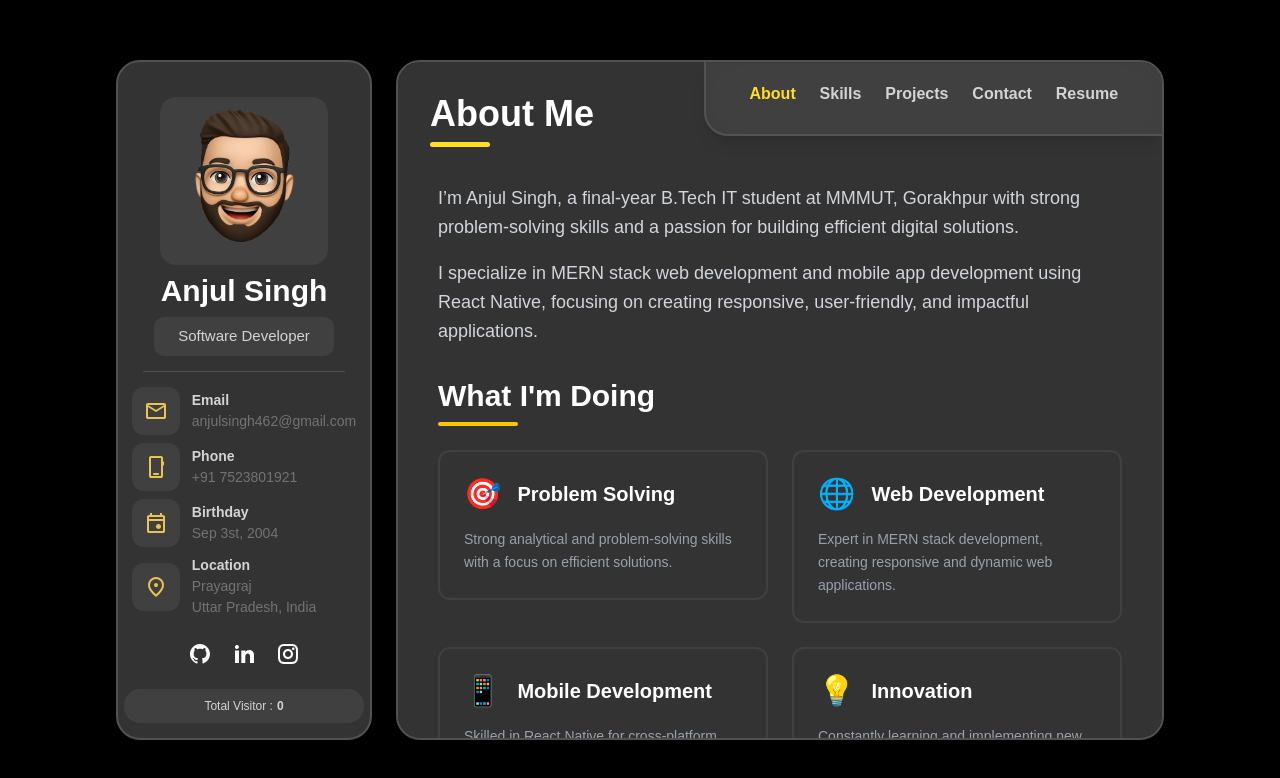
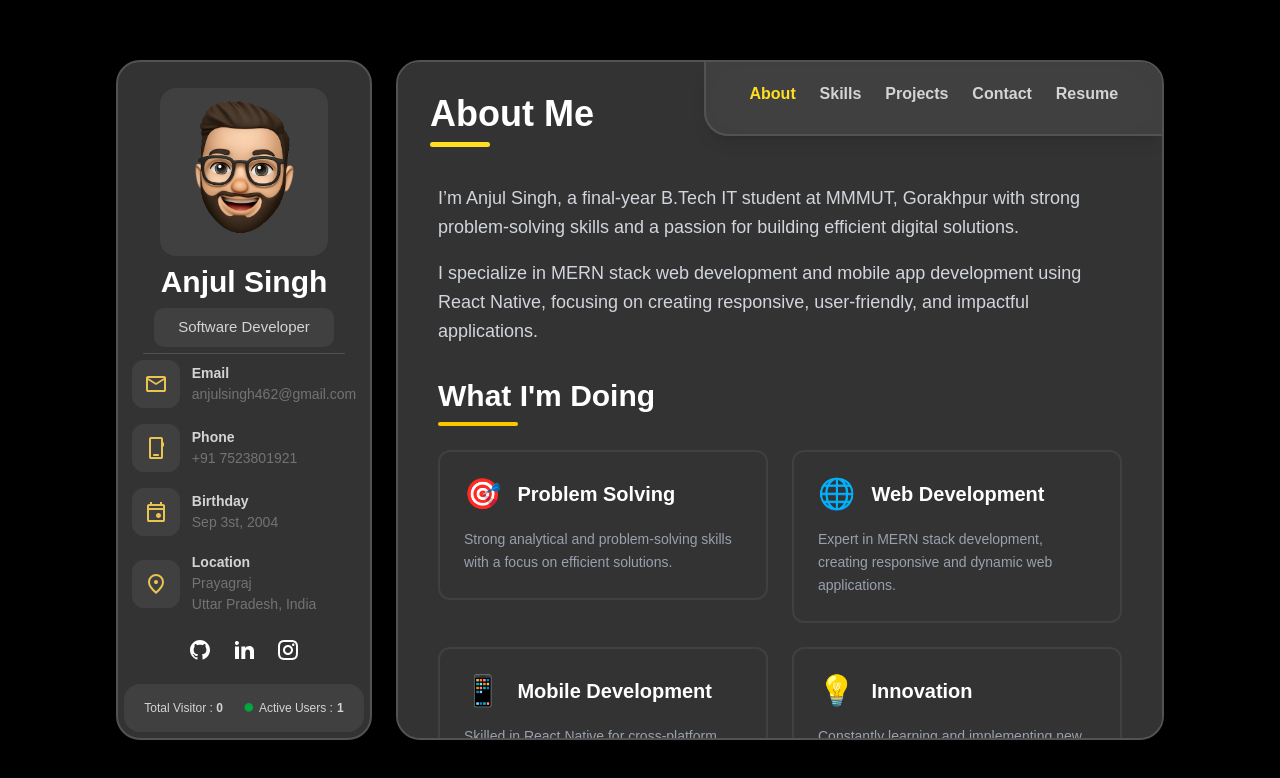
Before and after one commit to npmanjul/Anjuls-Portfolio, a Next.js app: page / in a window 1280 px wide. Shown: the top 778 px of the page. Built offline with nearby package versions, Linux system fonts and the light colour scheme; no server answers.

Commit message:
fix some bugs

```diff
--- a/src/app/page.tsx
+++ b/src/app/page.tsx
@@ -30,6 +30,7 @@ export default function Home() {
     region: string;
     country: string;
   } | null>(null);
+  const [activeUsers, setActiveUsers] = useState<number>(1);
 
   const getTotalVisit = async () => {
     try {
@@ -77,7 +78,7 @@ export default function Home() {
   useEffect(() => {
     // Create socket only once
     if (!socketRef.current) {
-      socketRef.current = io("https://portfolio-backend-1-7bjw.onrender.com");
+      socketRef.current = io("https://portfolio-live-visiter.onrender.com");
     }
 
     // Register event only once
@@ -91,9 +92,15 @@ export default function Home() {
           }
         );
       });
+
+      socket.on("active-users", (count: number) => {
+        setActiveUsers(count);
+      });
+
       // Cleanup on unmount
       return () => {
         socket.off("new-visitor");
+        socket.off("active-users");
       };
     }
   }, [visiterInfo]);
@@ -341,9 +348,13 @@ export default function Home() {
                       </a>
                     </div>
                     <div className="w-full">
-                      <div className="flex justify-center items-center gap-1 py-2 text-[12px] text-neutral-300 bg-neutral-700 rounded-2xl w-full">
+                      <div className="flex justify-center items-center gap-1 py-2 text-[12px] text-neutral-300 bg-neutral-700 rounded-2xl ">
                         Total Visitor :{" "}
                         <span className="font-bold">{totalVisit}</span>
+                      </div>
+                      <div>
+                        Active Users :{" "}
+                        <span className="font-bold">●{activeUsers}</span>
                       </div>
                     </div>
                   </div>
@@ -351,7 +362,7 @@ export default function Home() {
 
                 {/* Desktop Menu */}
                 <div className="hidden lg:block">
-                  <div className="flex flex-col items-start justify-center gap-2">
+                  <div className="flex flex-col items-start justify-center gap-4">
                     {/* Email */}
                     <div className="flex items-center justify-center gap-3">
                       <div className="p-3 bg-neutral-700 rounded-xl">
@@ -454,7 +465,7 @@ export default function Home() {
                 </div>
 
                 <div className="hidden lg:block">
-                  <div className="flex justify-center items-center gap-5 py-2">
+                  <div className="flex justify-center items-center gap-5 py-4">
                     <a
                       href="https://github.com/npmanjul"
                       target="_blank"
@@ -509,9 +520,18 @@ export default function Home() {
                   </div>
                 </div>
                 <div className="hidden lg:block w-[95%]">
-                  <div className="flex justify-center items-center gap-1 py-2 text-[12px] text-neutral-300 bg-neutral-700 rounded-2xl w-full">
-                    Total Visitor :{" "}
-                    <span className="font-bold">{totalVisit}</span>
+                  <div className="flex justify-center items-center gap-5 py-2 text-[12px] text-neutral-300 bg-neutral-700 rounded-2xl ">
+                    <div>
+                      Total Visitor :{" "}
+                      <span className="font-bold">{totalVisit}</span>
+                    </div>
+                    <div className="flex items-center justify-center gap-1">
+                      <span className="font-bold text-green-600 text-xl pb-1">
+                        ●
+                      </span>{" "}
+                      Active Users :{" "}
+                      <span className="font-bold">{activeUsers}</span>
+                    </div>
                   </div>
                 </div>
               </div>
--- a/src/components/constants.js
+++ b/src/components/constants.js
@@ -1,3 +1,3 @@
 "use client";
 export const BACKEND_URL =
-  "https://portfolio-backend-1-7bjw.onrender.com/api/v1";
+  "https://portfolio-backend-eight-ashen.vercel.app/api/v1";
```
